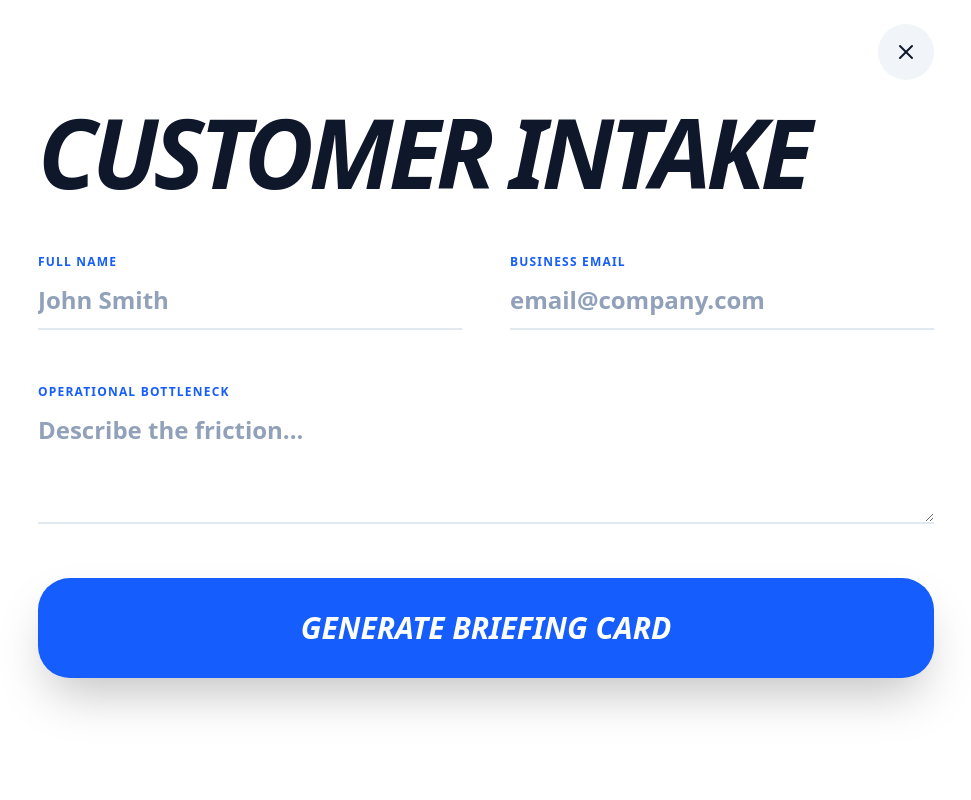
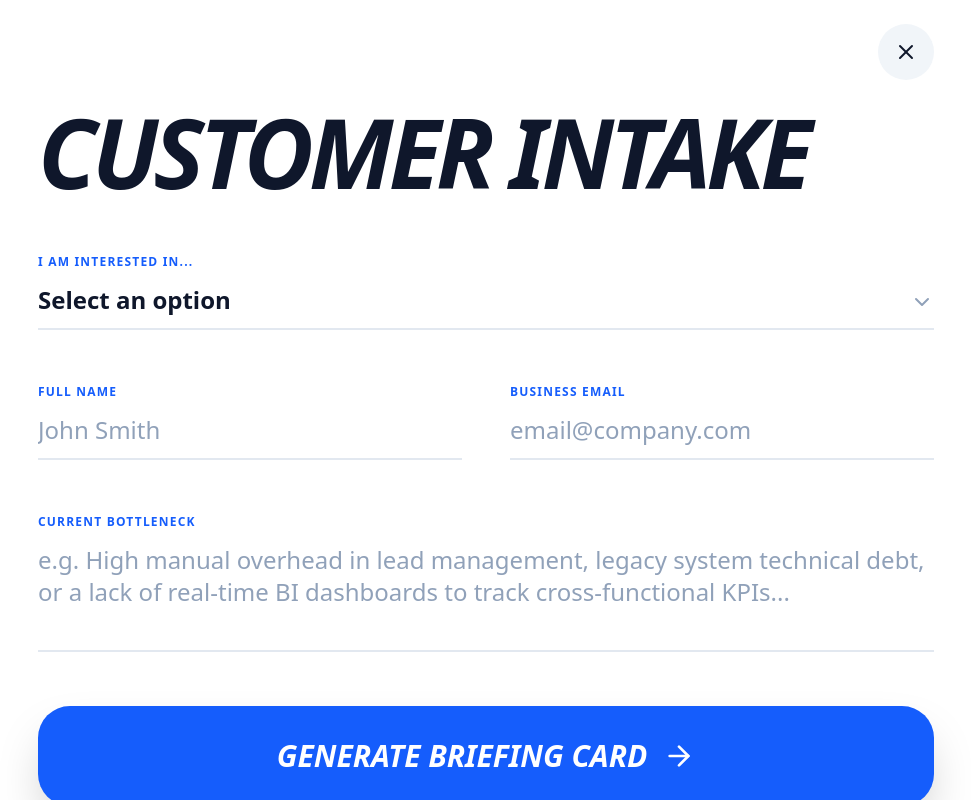
Before and after one commit to bombayway-png/portfolio-2026, a Next.js app: page / in a window 1280 px wide. Both pictures are taken after a click on the button "GET STARTED". Shown: the top 800 px of the page, without its empty margins (154-1125 px from the left). Built offline with nearby package versions, Linux system fonts and the light colour scheme.

Commit message:
Update page.tsx

```diff
--- a/app/page.tsx
+++ b/app/page.tsx
@@ -1,16 +1,22 @@
 "use client";
 
-import React, { useState } from 'react';
+import React, { useState, useRef, useEffect } from 'react';
 import Image from 'next/image';
 import { motion, AnimatePresence } from 'framer-motion';
 import {
-  X, Linkedin, Calendar, FileText, Zap, Clock
+  ShieldCheck, X, Database, Linkedin, Code2, Workflow, LayoutDashboard,
+  Server, Bot, ChevronDown, CheckCircle, Calendar, ArrowRight, Clock, FileText, Zap
 } from 'lucide-react';
 
-// --- Configuration ---
-const CALENDLY_BASE_URL = "https://calendly.com/adamseumae/architecture-discovery";
+// --- Improved FilterState to include the 'Review' step ---
+type FilterState = 'intake' | 'review' | null;
 
-type FilterState = 'intake' | 'review' | null;
+interface TriadProps { icon: React.ElementType; title: string; desc: string; color: string; }
+interface ServicePillarProps {
+  title: string; pitch: string; proofTitle: string; proofBody: React.ReactNode;
+  capabilities: { title: string; desc: string }[];
+  corporateScale: string; icon: React.ElementType; visualColor: string;
+}
 
 export default function Home() {
   const [activeFilter, setActiveFilter] = useState<FilterState>(null);
@@ -18,18 +24,30 @@ export default function Home() {
 
   // --- Form Memory State ---
   const [formData, setFormData] = useState({
-    name: '', email: '', company: '', description: ''
+    name: '', email: '', company: '', projectType: '', description: '', outcome: '', budget: ''
   });
+
+  const outcomeRef = useRef<HTMLTextAreaElement>(null);
+  const bottleneckRef = useRef<HTMLTextAreaElement>(null);
+
+  const outcomePlaceholder = "Clearly define the goal as best as you can today. This will evolve, but a starting point ignites inspiration";
+  const bottleneckPlaceholder = "e.g. High manual overhead in lead management, legacy system technical debt, or a lack of real-time BI dashboards to track cross-functional KPIs...";
 
   // --- Dynamic Calendly Injection ---
   const generateCalendlyUrl = () => {
+    const baseUrl = "https://calendly.com/adamseumae/architecture-discovery";
     const params = new URLSearchParams({
       name: formData.name,
       email: formData.email,
-      // Mapping to Calendly custom questions (Check IDs in your dashboard)
-      'a1': `Bottleneck: ${formData.description}`
+      'a1': formData.projectType,
+      'a2': `Target Outcome: ${formData.outcome}\n\nTechnical Bottleneck: ${formData.description}\n\nEst. Budget: ${formData.budget}`
     });
-    return `${CALENDLY_BASE_URL}?${params.toString()}`;
+    return `${baseUrl}?${params.toString()}`;
+  };
+
+  const openPortal = (defaultType: string = '') => {
+    setFormData(prev => ({ ...prev, projectType: defaultType }));
+    setActiveFilter('intake');
   };
 
   const handleInitialSubmit = async () => {
@@ -40,7 +58,18 @@ export default function Home() {
     setActiveFilter('review');
   };
 
-  const inputClasses = "w-full text-xl md:text-2xl font-semibold text-slate-900 border-b-2 border-slate-200 focus:border-blue-600 outline-none py-3 bg-transparent placeholder:text-slate-400 transition-colors appearance-none cursor-text";
+  useEffect(() => {
+    if (outcomeRef.current) {
+      outcomeRef.current.style.height = 'auto';
+      outcomeRef.current.style.height = `${outcomeRef.current.scrollHeight}px`;
+    }
+    if (bottleneckRef.current) {
+      bottleneckRef.current.style.height = 'auto';
+      bottleneckRef.current.style.height = `${bottleneckRef.current.scrollHeight}px`;
+    }
+  }, [formData.outcome, formData.description, activeFilter]);
+
+  const inputClasses = "w-full text-xl md:text-2xl font-semibold text-slate-900 border-b-2 border-slate-200 focus:border-blue-600 outline-none py-3 bg-transparent placeholder:text-slate-400 placeholder:font-normal placeholder:not-italic transition-colors appearance-none cursor-text";
 
   return (
     <div className="min-h-screen bg-white text-slate-900 font-sans selection:bg-blue-100 overflow-x-hidden">
@@ -53,11 +82,11 @@ export default function Home() {
             </div>
             <span className="text-xs md:text-base tracking-tighter">AI Product Architect</span>
           </div>
-          <div className="flex items-center gap-4">
+          <div className="flex items-center gap-3 md:gap-4">
             <a href="https://www.linkedin.com/in/adamseumae/" target="_blank" rel="noopener noreferrer" className="p-2 text-slate-400 hover:text-blue-600 transition-colors">
-              <Linkedin size={20} />
+              <Linkedin size={20} className="md:w-6 md:h-6" />
             </a>
-            <button onClick={() => setActiveFilter('intake')} className="bg-blue-600 text-white px-4 md:px-6 py-2 md:py-2.5 rounded-full font-bold text-[10px] md:text-sm uppercase italic">
+            <button onClick={() => openPortal()} className="bg-blue-600 text-white px-4 md:px-6 py-2 md:py-2.5 rounded-full font-bold text-[10px] md:text-sm uppercase italic">
               Get Started
             </button>
           </div>
@@ -72,23 +101,38 @@ export default function Home() {
               I Architect Apps. <br /> I Build Backends. <br />
               <span className="text-blue-600">I Deploy AI Agents.</span>
             </h1>
+
+            {/* Re-integrated Clock Guardrail */}
             <div className="flex items-center justify-center md:justify-start gap-2 text-blue-600 font-black text-[10px] md:text-xs uppercase italic tracking-widest mb-6">
                <Clock size={16} /> Strategic Availability: Post-3PM & Weekends
             </div>
-            <p className="text-lg md:text-2xl text-slate-500 max-w-3xl font-medium italic mb-10 leading-relaxed mx-auto md:mx-0 text-balance">
-              Bridging the gap between Enterprise Strategy and Code. Leveraging 10+ years at <strong>Amazon, AWS, and Microsoft</strong>.
+
+            <p className="text-lg md:text-2xl text-slate-500 max-w-3xl font-medium italic mb-10 leading-relaxed mx-auto md:mx-0">
+              Bridging the gap between Enterprise Strategy and Code. Leveraging 10+ years of experience at <strong>Amazon, AWS, Microsoft, and Blizzard</strong> to build Serverless React Applications and Autonomous Agents.
             </p>
-            <button onClick={() => setActiveFilter('intake')} className="bg-blue-600 text-white px-8 py-4 rounded-full text-lg font-black hover:scale-105 transition-all shadow-xl shadow-blue-100 italic uppercase">
-              Start Building
-            </button>
+            <div className="bg-slate-900 text-white py-4 px-6 rounded-2xl mb-12 inline-block shadow-xl font-mono text-sm md:text-base font-bold tracking-tight">
+              Python 3.x | React.js (Vite) | Firebase | Vercel | Electron | OpenAI GPT-4o
+            </div>
+            <div className="flex flex-col sm:flex-row gap-4 justify-center md:justify-start">
+              <button onClick={() => openPortal()} className="bg-blue-600 text-white px-8 py-4 rounded-full text-lg font-black hover:scale-105 transition-all shadow-xl shadow-blue-100 italic uppercase">
+                Start Building
+              </button>
+            </div>
           </div>
           <div className="relative w-48 h-48 sm:w-64 sm:h-64 md:w-80 md:h-80 rounded-[3rem] md:rounded-[4rem] overflow-hidden shadow-2xl grayscale order-1 md:order-2">
              <Image src="/headshot.jpeg" alt="Adam Seumae" fill className="object-cover" priority />
           </div>
         </section>
+
+        {/* --- Service Pillars & Triad (Preserved from user code) --- */}
+        <section className="mb-24 md:mb-40 grid grid-cols-1 md:grid-cols-3 gap-8">
+            <TriadCard icon={LayoutDashboard} title="UX Architecture" desc="Bridging complex backends with intuitive frontends. From Blizzard’s global consumption UX to context-aware AI interfaces." color="bg-blue-50 text-blue-600" />
+            <TriadCard icon={Server} title="Core Infrastructure" desc="Architecting systems for global organizations. Drawing from AWS and Amazon to eliminate legacy debt." color="bg-slate-900 text-white" />
+            <TriadCard icon={Bot} title="Agentic Intelligence" desc="Deploying autonomous LLM agents that transform manual workflows into automated pipelines." color="bg-blue-600 text-white" />
+        </section>
       </main>
 
-      {/* --- Unified Portal Modal --- */}
+      {/* --- Unified Portal Modal (Intake + Briefing Review) --- */}
       <AnimatePresence mode="wait">
         {activeFilter && (
           <motion.div initial={{ opacity: 0 }} animate={{ opacity: 1 }} exit={{ opacity: 0 }} className="fixed inset-0 z-[100] bg-white p-4 md:p-6 overflow-y-auto">
@@ -97,9 +141,21 @@ export default function Home() {
 
               {activeFilter === 'intake' ? (
                 <div className="text-slate-900">
-                  <h2 className="text-4xl md:text-8xl font-black italic mb-8 md:mb-12 uppercase tracking-tighter text-slate-900">Customer Intake</h2>
+                  <h2 className="text-4xl md:text-8xl font-black italic mb-8 md:mb-12 uppercase tracking-tighter">Customer Intake</h2>
                   <form className="space-y-8 md:space-y-12">
-                     <div className="grid grid-cols-1 md:grid-cols-2 gap-8 md:gap-12 text-slate-900">
+                     <div className="grid grid-cols-1 md:grid-cols-2 gap-8 md:gap-12">
+                        <div className="space-y-3 md:col-span-2 relative">
+                           <label className="text-[10px] md:text-xs font-black uppercase tracking-widest text-blue-600">I am interested in...</label>
+                           <div className="relative group">
+                             <select className={`${inputClasses} cursor-pointer`} value={formData.projectType} onChange={(e) => setFormData({...formData, projectType: e.target.value})}>
+                               <option value="" disabled>Select an option</option>
+                               <option value="An AI Strategy Consult">An AI Strategy Consult</option>
+                               <option value="Build your first AI Agent">Build your first AI Agent</option>
+                               <option value="Build a Multi-User Application">Build a Multi-User Application</option>
+                             </select>
+                             <ChevronDown className="absolute right-0 bottom-4 text-slate-400 pointer-events-none" size={24} />
+                           </div>
+                        </div>
                         <div className="space-y-3">
                            <label className="text-[10px] md:text-xs font-black uppercase tracking-widest text-blue-600">Full Name</label>
                            <input className={inputClasses} placeholder="John Smith" value={formData.name} onChange={(e) => setFormData({...formData, name: e.target.value})} />
@@ -109,12 +165,13 @@ export default function Home() {
                            <input className={inputClasses} placeholder="email@company.com" value={formData.email} onChange={(e) => setFormData({...formData, email: e.target.value})} />
                         </div>
                      </div>
-                     <div className="space-y-3">
-                        <label className="text-[10px] md:text-xs font-black uppercase tracking-widest text-blue-600">Operational Bottleneck</label>
-                        <textarea rows={3} className={inputClasses} placeholder="Describe the friction..." value={formData.description} onChange={(e) => setFormData({...formData, description: e.target.value})} />
+                     <div className="space-y-3 md:col-span-2">
+                        <label className="text-[10px] md:text-xs font-black uppercase tracking-widest text-blue-600">Current Bottleneck</label>
+                        <textarea ref={bottleneckRef} className={`${inputClasses} resize-none overflow-hidden`} rows={3} placeholder={bottleneckPlaceholder} value={formData.description} onChange={(e) => setFormData({...formData, description: e.target.value})} />
                      </div>
-                    <button type="button" onClick={handleInitialSubmit} disabled={isSubmitting} className="w-full bg-blue-600 text-white py-6 md:py-8 rounded-2xl md:rounded-[2rem] text-xl md:text-3xl font-black italic uppercase shadow-2xl hover:scale-[1.02] transition-all flex items-center justify-center gap-4 text-slate-900">
+                    <button type="button" onClick={handleInitialSubmit} disabled={isSubmitting} className="w-full bg-blue-600 text-white py-6 md:py-8 rounded-2xl md:rounded-[2rem] text-xl md:text-3xl font-black italic uppercase shadow-2xl hover:scale-[1.02] transition-all flex items-center justify-center gap-4">
                       {isSubmitting ? "Synthesizing Requirements..." : "Generate Briefing Card"}
+                      {!isSubmitting && <ArrowRight size={32} />}
                     </button>
                   </form>
                 </div>
@@ -126,29 +183,35 @@ export default function Home() {
                     <h2 className="text-sm font-black uppercase tracking-[0.5em] text-blue-400 mb-8 italic">Architecture Briefing Card</h2>
 
                     <div className="space-y-8 relative z-10">
-                      <div>
-                        <p className="text-xs font-black uppercase text-slate-500 tracking-widest mb-1">Architectural Lead</p>
-                        <p className="text-3xl font-black italic uppercase">{formData.name}</p>
+                      <div className="grid grid-cols-1 md:grid-cols-2 gap-8">
+                        <div>
+                          <p className="text-xs font-black uppercase text-slate-500 tracking-widest mb-1">Architectural Lead</p>
+                          <p className="text-3xl font-black italic uppercase">{formData.name}</p>
+                        </div>
+                        <div>
+                          <p className="text-xs font-black uppercase text-slate-500 tracking-widest mb-1">Project Intent</p>
+                          <p className="text-xl font-bold italic text-blue-400">{formData.projectType}</p>
+                        </div>
                       </div>
                       <div>
                         <p className="text-xs font-black uppercase text-slate-500 tracking-widest mb-1">Target Bottleneck</p>
                         <p className="text-xl font-medium italic text-slate-300 leading-relaxed">&quot;{formData.description}&quot;</p>
                       </div>
                       <div className="pt-6 border-t border-slate-800 flex items-center gap-2 text-blue-400 font-bold italic">
-                        <Zap size={18} /> Ready for Sync
+                        <Zap size={18} /> Memory Mapped: High-Priority Handshake
                       </div>
                     </div>
                   </div>
 
-                  <div className="space-y-6 text-slate-900">
-                    <h3 className="text-2xl font-black italic uppercase tracking-tight">Synchronize Discovery</h3>
-                    <p className="text-lg text-slate-500 italic font-medium">Clicking Approve will move this briefing card data into the scheduled discovery session.</p>
+                  <div className="space-y-6">
+                    <h3 className="text-2xl font-black italic uppercase tracking-tight text-slate-900">Synchronize Discovery Session</h3>
+                    <p className="text-lg text-slate-500 italic font-medium leading-relaxed">By approving, this briefing card will be injected into your discovery session invitation for context.</p>
                     <div className="flex flex-col md:flex-row gap-4">
                       <a href={generateCalendlyUrl()} target="_blank" rel="noopener noreferrer" className="bg-blue-600 text-white px-10 py-6 rounded-full text-2xl font-black italic uppercase hover:bg-blue-700 transition-all flex items-center justify-center gap-4 shadow-xl">
                         <Calendar size={28} /> Approve & Schedule
                       </a>
                       <button onClick={() => setActiveFilter('intake')} className="px-10 py-6 rounded-full text-xl font-bold italic uppercase border-2 border-slate-200 text-slate-400 hover:bg-slate-50 transition-all">
-                        Edit Details
+                        Edit Requirements
                       </button>
                     </div>
                   </div>
@@ -161,3 +224,58 @@ export default function Home() {
     </div>
   );
 }
+
+// --- Preserved UI Components ---
+function TriadCard({ icon: Icon, title, desc, color }: TriadProps) {
+  return (
+    <div className={`p-8 md:p-10 rounded-[2.5rem] md:rounded-[3rem] ${color} space-y-4 md:space-y-6 shadow-xl text-left`}>
+      <Icon size={32} />
+      <h3 className="text-xl md:text-2xl font-black italic uppercase tracking-tighter leading-tight">{title}</h3>
+      <p className="text-sm md:text-base font-medium leading-relaxed opacity-90">{desc}</p>
+    </div>
+  );
+}
+
+function ServicePillarSection({ title, pitch, proofTitle, proofBody, capabilities, corporateScale, icon: Icon, visualColor }: ServicePillarProps) {
+  return (
+    <section className="bg-slate-50 rounded-[2.5rem] md:rounded-[4rem] p-8 md:p-16 mb-16 md:mb-24 relative overflow-hidden">
+      <div className="grid grid-cols-1 lg:grid-cols-2 gap-12 lg:gap-20 items-start relative z-10 text-slate-900">
+        <div className="space-y-8 order-2 lg:order-1">
+          <div>
+            <h2 className="text-sm font-black uppercase tracking-[0.3em] text-blue-600 mb-4 italic">{title}</h2>
+            <p className="text-2xl md:text-4xl font-black italic text-slate-900 leading-tight">&quot;{pitch}&quot;</p>
+          </div>
+          <div className="space-y-6">
+            <h3 className="text-xl font-black italic uppercase tracking-tighter">
+              <span className="bg-blue-100 text-blue-600 px-3 py-1 rounded mr-2">The Proof</span> {proofTitle}
+            </h3>
+            <p className="text-lg text-slate-600 italic font-medium leading-relaxed">{proofBody}</p>
+          </div>
+          <div className="space-y-4">
+             <h4 className="text-sm font-black uppercase tracking-widest text-slate-400 italic">Technical Capabilities</h4>
+             <ul className="space-y-4">
+                {capabilities.map((cap, index) => (
+                  <li key={index} className="flex flex-col md:flex-row md:items-start gap-2 md:gap-4">
+                    <Workflow size={20} className="text-blue-600 shrink-0 mt-1 hidden md:block" />
+                    <p className="text-base md:text-lg text-slate-700 italic font-medium leading-relaxed">
+                      <strong className="text-slate-900 block md:inline md:mr-2">{cap.title}</strong> {cap.desc}
+                    </p>
+                  </li>
+                ))}
+             </ul>
+          </div>
+          <div className="pt-6 border-t border-slate-200">
+            <h4 className="text-sm font-black uppercase tracking-widest text-slate-400 italic mb-3">Corporate Scale</h4>
+            <p className="text-lg text-slate-600 italic font-medium leading-relaxed flex gap-3">
+              <ShieldCheck size={24} className="text-blue-600 shrink-0" /> {corporateScale}
+            </p>
+          </div>
+        </div>
+        <div className="relative h-64 md:h-full min-h-[300px] lg:min-h-[600px] rounded-2xl md:rounded-3xl overflow-hidden shadow-2xl bg-slate-900 flex items-center justify-center order-1 lg:order-2">
+            <Icon className={`${visualColor} w-32 h-32 md:w-48 md:h-48 opacity-30`} />
+            <div className="absolute inset-0" style={{ backgroundImage: 'radial-gradient(rgba(255,255,255,0.1) 1px, transparent 1px)', backgroundSize: '20px 20px', opacity: 0.2 }}></div>
+        </div>
+      </div>
+    </section>
+  );
+}
```
